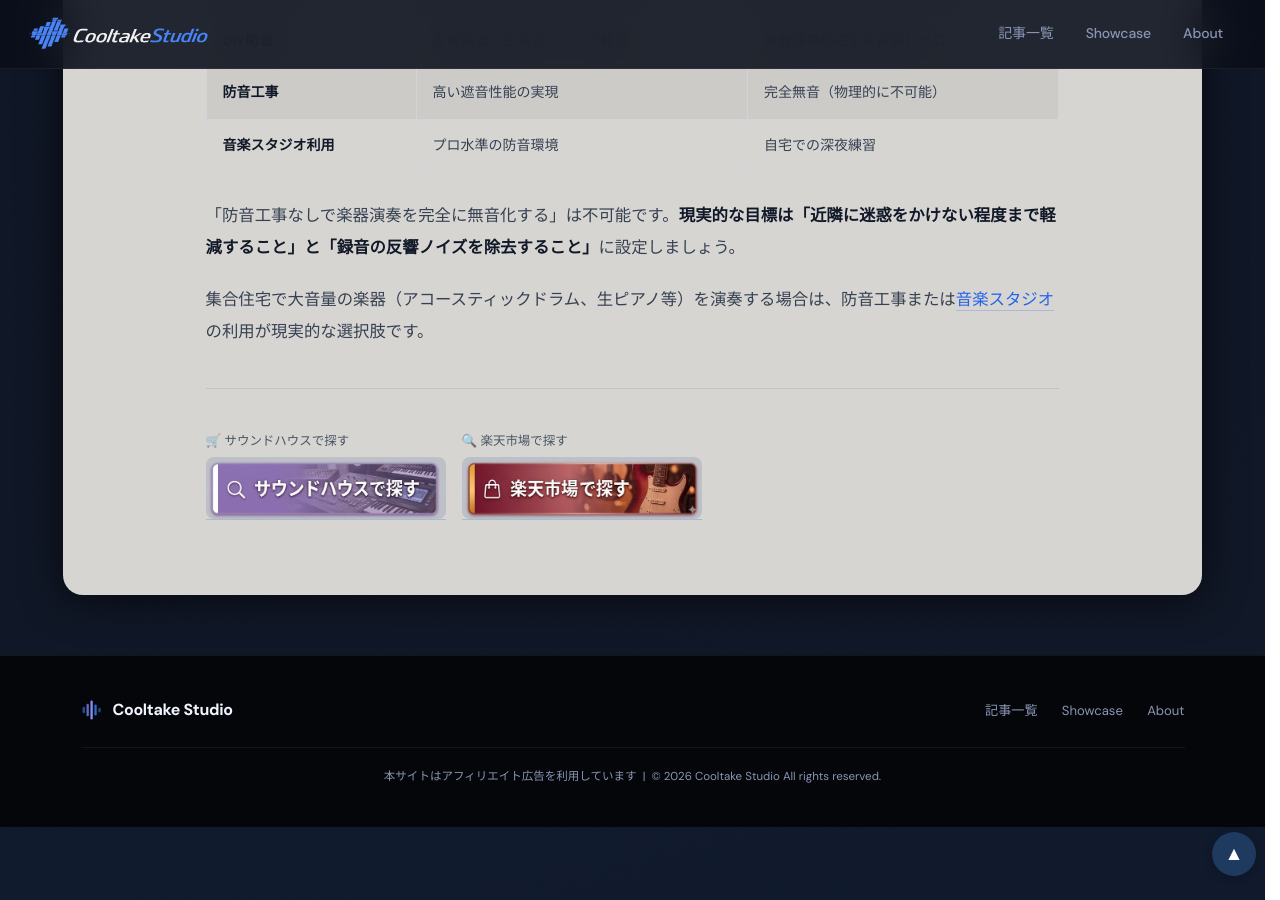
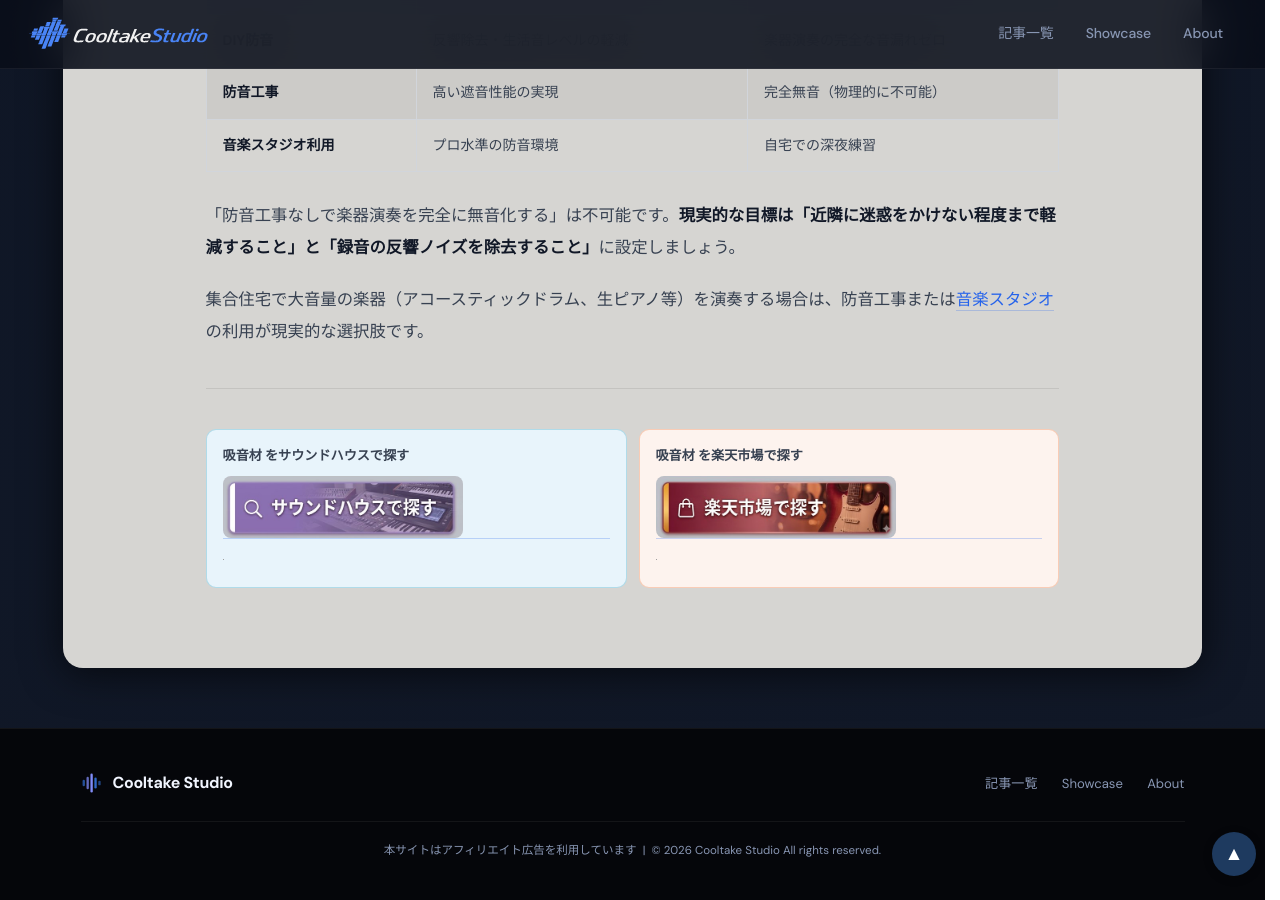
Before and after one commit to cooltake/cooltake-staging, a Jekyll site: the page built from _posts/2026-05-24-soundproofing-home-studio-guide.md, in a window 1280 px wide and 900 px high, scrolled down 5341 px. Built offline with Jekyll 4.4.1, drawn with Linux system fonts in a browser that asks for light colours; some web fonts are replaced; grey boxes are pictures that could not be loaded.

Commit message:
style: unify shop buttons to new design

```diff
--- a/_posts/2026-05-24-soundproofing-home-studio-guide.md
+++ b/_posts/2026-05-24-soundproofing-home-studio-guide.md
@@ -145,9 +145,15 @@
 
 ---
 
-<div style="display:flex;flex-wrap:wrap;gap:1rem;margin:1rem 0;">
-<div><span style="display:block;font-size:.78rem;color:#4b5563;margin-bottom:4px;">🛒 サウンドハウスで探す</span>
-<a href="https://h.accesstrade.net/sp/cc?rk=01001xqc00os63&url=https%3A%2F%2Fwww.soundhouse.co.jp%2Fsearch%2Findex%2F%3Fsearch_all%3D%E5%90%B8%E9%9F%B3%E6%9D%90" rel="nofollow" referrerpolicy="no-referrer-when-downgrade" style="display:inline-block;text-decoration:none;"><img src="/assets/images/btn-soundhouse.jpg" alt="サウンドハウスで探す" width="240" style="height:auto;border-radius:8px;display:block;"></a></div>
-<div><span style="display:block;font-size:.78rem;color:#4b5563;margin-bottom:4px;">🔍 楽天市場で探す</span>
-<a href="https://hb.afl.rakuten.co.jp/hgc/0b15ddc7.28c5c9ed.0b15ddc8.5d23dd4d/?pc=https%3A%2F%2Fsearch.rakuten.co.jp%2Fsearch%2Fmall%2F%E9%98%B2%E9%9F%B3%E3%82%B0%E3%83%83%E3%82%BA%2B%E5%AE%85%E9%8C%B2%2F" rel="nofollow" referrerpolicy="no-referrer-when-downgrade" style="display:inline-block;text-decoration:none;"><img src="/assets/images/btn-rakuten.jpg" alt="楽天市場で探す" width="240" style="height:auto;border-radius:8px;display:block;"></a></div>
+<div style="display:flex;gap:.75rem;margin:2rem 0;">
+<div style="flex:1;padding:.8rem 1rem 1rem;background:#e8f4fb;border-radius:10px;border:1px solid rgba(8,145,178,.25);">
+<p style="margin:0 0 .5rem;color:#374151;font-size:.82rem;font-weight:bold;">吸音材 をサウンドハウスで探す</p>
+<a href="https://h.accesstrade.net/sp/cc?rk=01001xqc00os63&url=https%3A%2F%2Fwww.soundhouse.co.jp%2Fsearch%2Findex%2F%3Fsearch_all%3D%E5%90%B8%E9%9F%B3%E6%9D%90" rel="nofollow" referrerpolicy="no-referrer-when-downgrade" style="display:block;text-decoration:none;"><img src="/assets/images/btn-soundhouse.jpg" alt="サウンドハウスで探す" width="240" style="height:auto;border-radius:8px;display:block;"></a>
+<img src="https://h.accesstrade.net/sp/rr?rk=01001xqc00os63" width="1" height="1" border="0" alt="" loading="lazy">
 </div>
+<div style="flex:1;padding:.8rem 1rem 1rem;background:#fdf3ee;border-radius:10px;border:1px solid rgba(234,88,12,.25);">
+<p style="margin:0 0 .5rem;color:#374151;font-size:.82rem;font-weight:bold;">吸音材 を楽天市場で探す</p>
+<a href="https://hb.afl.rakuten.co.jp/hgc/0b15ddc7.28c5c9ed.0b15ddc8.5d23dd4d/?pc=https%3A%2F%2Fsearch.rakuten.co.jp%2Fsearch%2Fmall%2F%E9%98%B2%E9%9F%B3%E3%82%B0%E3%83%83%E3%82%BA%2B%E5%AE%85%E9%8C%B2%2F" rel="nofollow" referrerpolicy="no-referrer-when-downgrade" style="display:block;text-decoration:none;"><img src="/assets/images/btn-rakuten.jpg" alt="楽天市場で探す" width="240" style="height:auto;border-radius:8px;display:block;"></a>
+<img src="//i.moshimo.com/af/i/impression?a_id=5565352&amp;p_id=54&amp;pc_id=54&amp;pl_id=616" width="1" height="1" style="border:none;" alt="" loading="lazy">
+</div>
+</div>
```
